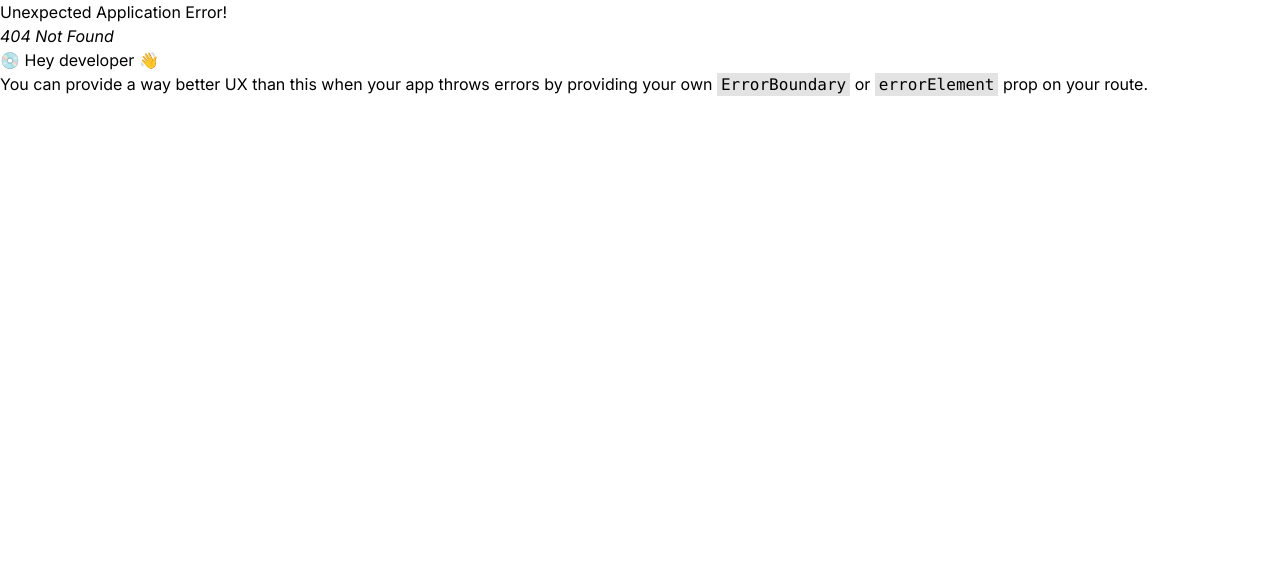
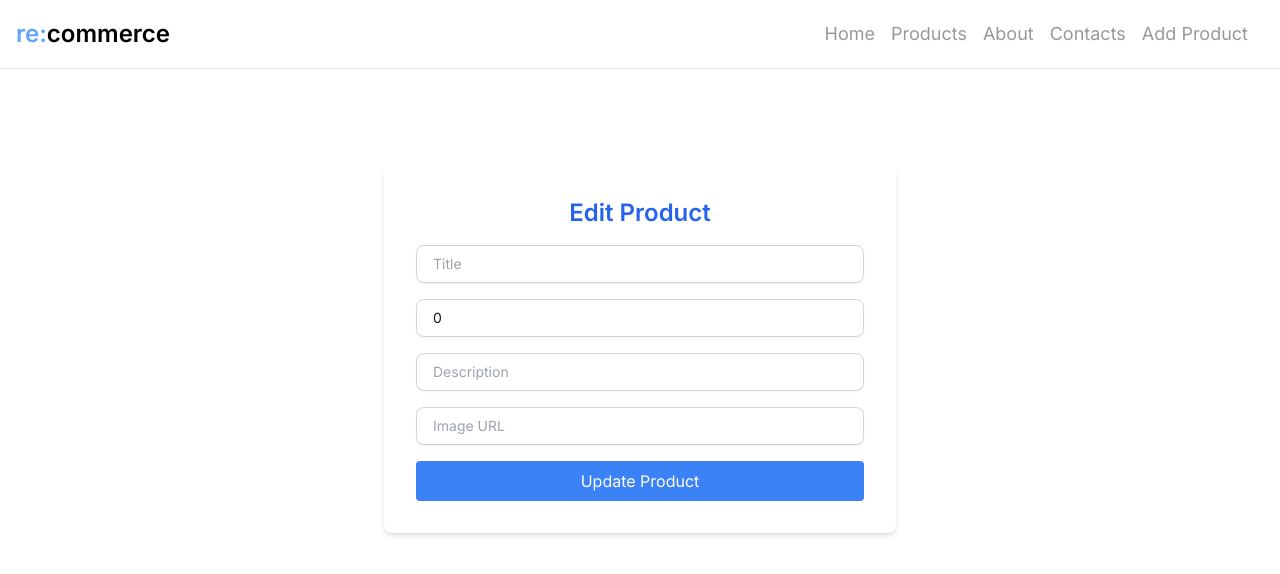
Before and after one commit to purelymessi/30.React-Router, a React (Vite) app: page /edit-product/1 in a window 1280 px wide. Before the commit this address had no page. Shown: the top 574 px of the page. Built offline with nearby package versions, Linux system fonts and the light colour scheme; no server answers.

Commit message:
added edit and remove product

```diff
--- a/src/App.jsx
+++ b/src/App.jsx
@@ -4,6 +4,7 @@ import Homepage from "./pages/home";
 import Productspage from "./pages/products";
 import SingleProduct from "./pages/single-product";
 import AddProductPage from "./pages/home/add product";
+import EditProductPage from "./pages/home/edit-product";
 
 export default function App() {
   const router = createBrowserRouter([
@@ -13,10 +14,11 @@ export default function App() {
       children: [
         { path: "/", element: <Homepage /> },
         { path: "/products", element: <Productspage /> },
-        { path: "/products/:productId", element: <SingleProduct /> },
         { path: "/about", element: <Productspage /> },
         { path: "/contacts", element: <Productspage /> },
+        { path: "/products/:productId", element: <SingleProduct /> },
         { path: "/add-product", element: <AddProductPage /> },
+        { path: "/edit-product/:productId", element: <EditProductPage /> },
       ],
     },
   ]);
--- a/src/components/Navbar/index.jsx
+++ b/src/components/Navbar/index.jsx
@@ -1,38 +1,20 @@
-import { useState, useEffect } from "react";
+import { useState } from "react";
 import { Link, useLocation } from "react-router-dom";
 import { FaBars, FaX } from "react-icons/fa6";
 
 const links = [
-  {
-    title: "Home",
-    href: "/",
-  },
-  {
-    title: "Products",
-    href: "/products",
-  },
-  {
-    title: "About",
-    href: "/about",
-  },
-  {
-    title: "Contacts",
-    href: "/contacts",
-  },
-  {
-    title: "Add Product",
-    href: "/add-product",
-  },
+  { title: "Home", href: "/" },
+  { title: "Products", href: "/products" },
+  { title: "About", href: "/about" },
+  { title: "Contacts", href: "/contacts" },
+  { title: "Add Product", href: "/add-product" },
+  { title: "", href: "/edit-product"},
 ];
 
 function Navbar() {
-  let location = useLocation();
+  const location = useLocation();
   const [isNavOpen, setIsNavOpen] = useState(false);
-  const handleNavToggle = () => {
-    setIsNavOpen(!isNavOpen);
-  };
-
-
+  const handleNavToggle = () => setIsNavOpen(!isNavOpen);
 
   return (
     <header className="bg-white border-b border-b-slate-200 py-4">
@@ -41,7 +23,7 @@ function Navbar() {
           re:<span className="text-black">commerce</span>
         </div>
         <ul
-          className={`fixed top-0 z-[5] transition-all duration-500  p-12 bg-white/50 backdrop-blur-md w-1/2 h-full md:static flex flex-col md:flex-row md:p-0  md:justify-end md:items-center gap-4 text-lg ${
+          className={`fixed top-0 z-[5] transition-all duration-500  p-12 bg-white/50 backdrop-blur-md w-1/2 h-full md:static flex flex-col md:flex-row md:p-0 md:justify-end md:items-center gap-4 text-lg ${
             isNavOpen ? "right-0" : "-right-full"
           }`}
         >
--- a/src/layout.jsx
+++ b/src/layout.jsx
@@ -8,6 +8,7 @@ function Layout() {
       <Navbar />
       <Outlet />
       <Toaster />
+
     </>
   );
 }
--- a/src/pages/home/add product/index.jsx
+++ b/src/pages/home/add product/index.jsx
@@ -15,7 +15,7 @@ const validationSchema = Yup.object({
 export default function AddProductPage({ addProduct }) {
   const handleSubmit = async (values, { resetForm, setSubmitting }) => {
     try {
-      const response = axios.post("http://localhost:3000/products", values);
+      const response = await axios.post("http://localhost:3000/products", values); // Await the response
       const newProduct = response.data;
 
       if (addProduct) {
@@ -23,8 +23,11 @@ export default function AddProductPage({ addProduct }) {
       }
 
       toast.success("Product added successfully!");
+      resetForm(); // Reset the form after successful submission
     } catch (error) {
       toast.error("Failed to add product");
+    } finally {
+      setSubmitting(false);
     }
   };
 
--- /dev/null
+++ b/src/pages/home/edit-product/index.jsx
@@ -0,0 +1,96 @@
+import { useState, useEffect } from "react";
+import { useParams, useNavigate } from "react-router-dom";
+import axios from "axios";
+import { toast, Toaster } from "react-hot-toast";
+
+export default function EditProductPage() {
+  const { productId } = useParams();
+  const navigate = useNavigate();
+  const [product, setProduct] = useState({
+    title: "",
+    price: 0,
+    description: "",
+    image: "",
+  });
+
+  useEffect(() => {
+    axios.get(`http://localhost:3000/products/${productId}`).then((res) => {
+      setProduct(res.data);
+    });
+  }, [productId]);
+
+  const handleInputChange = (e) => {
+    const { name, value } = e.target;
+    setProduct((prevProduct) => ({
+      ...prevProduct,
+      [name]: value,
+    }));
+  };
+
+  const handleUpdate = async () => {
+    try {
+      await axios.put(`http://localhost:3000/products/${productId}`, product);
+      toast.success("Product updated successfully!");
+      navigate("/products");
+    } catch (error) {
+      toast.error("Failed to update product.");
+    }
+  };
+
+  return (
+    <div className="container mt-24 flex justify-center">
+      <Toaster />
+      <div className="bg-white p-8 rounded-lg shadow-md w-full max-w-lg">
+        <h2 className="text-2xl font-semibold mb-4 text-center text-blue-600">
+          Edit Product
+        </h2>
+        <div className="mb-4">
+          <input
+            className="block w-full px-4 py-2 text-sm text-gray-900 bg-white border border-gray-300 rounded-lg shadow-sm focus:outline-none focus:ring-2 focus:ring-blue-500"
+            type="text"
+            name="title"
+            value={product.title}
+            onChange={handleInputChange}
+            placeholder="Title"
+          />
+        </div>
+        <div className="mb-4">
+          <input
+            className="block w-full px-4 py-2 text-sm text-gray-900 bg-white border border-gray-300 rounded-lg shadow-sm focus:outline-none focus:ring-2 focus:ring-blue-500"
+            type="number"
+            name="price"
+            value={product.price}
+            onChange={handleInputChange}
+            placeholder="Price"
+          />
+        </div>
+        <div className="mb-4">
+          <input
+            className="block w-full px-4 py-2 text-sm text-gray-900 bg-white border border-gray-300 rounded-lg shadow-sm focus:outline-none focus:ring-2 focus:ring-blue-500"
+            type="text"
+            name="description"
+            value={product.description}
+            onChange={handleInputChange}
+            placeholder="Description"
+          />
+        </div>
+        <div className="mb-4">
+          <input
+            className="block w-full px-4 py-2 text-sm text-gray-900 bg-white border border-gray-300 rounded-lg shadow-sm focus:outline-none focus:ring-2 focus:ring-blue-500"
+            type="text"
+            name="image"
+            value={product.image}
+            onChange={handleInputChange}
+            placeholder="Image URL"
+          />
+        </div>
+        <button
+          className="bg-blue-500 text-white w-full py-2 rounded hover:bg-blue-600 transition-colors"
+          onClick={handleUpdate}
+        >
+          Update Product
+        </button>
+      </div>
+    </div>
+  );
+}
--- a/src/pages/home/index.jsx
+++ b/src/pages/home/index.jsx
@@ -4,14 +4,15 @@ import axios from "axios";
 import Loading from "../../components/Loading";
 
 function Homepage() {
-  const [NewProducts, setNewProducts] = useState([]);
   const [products, setProducts] = useState([]);
 
-  const fetchProducts = () => {
-    axios.get("http://localhost:3000/products").then((res) => {
-      setNewProducts(res.data);
-      setProducts(res.data);
-    });
+  const fetchProducts = async () => {
+    try {
+      const response = await axios.get("http://localhost:3000/products");
+      setProducts(response.data);
+    } catch (error) {
+      console.error("Failed to fetch products:", error);
+    }
   };
 
   useEffect(() => {
--- a/src/pages/products/index.jsx
+++ b/src/pages/products/index.jsx
@@ -1,9 +1,62 @@
-function Productspage() {
+import { useEffect, useState } from "react";
+import { useNavigate } from "react-router-dom";
+import axios from "axios";
+import { toast, Toaster } from "react-hot-toast";
+
+export default function ProductsPage() {
+  const [products, setProducts] = useState([]);
+  const navigate = useNavigate();
+
+  useEffect(() => {
+    axios.get("http://localhost:3000/products").then((res) => {
+      setProducts(res.data);
+    });
+  }, []);
+
+  const handleDelete = async (productId) => {
+    try {
+      await axios.delete(`http://localhost:3000/products/${productId}`);
+      setProducts(products.filter(product => product.id !== productId));
+      toast.success("Product deleted successfully!");
+    } catch (error) {
+      toast.error("Failed to delete product.");
+    }
+  };
+
   return (
-    <div>
-      <h1>PRODUCTS</h1>
+    <div className="container mt-24">
+      <Toaster />
+      <h2 className="text-3xl font-semibold mb-8 text-center text-blue-600">
+        Products List
+      </h2>
+      <div className="grid grid-cols-1 sm:grid-cols-2 lg:grid-cols-3 gap-8">
+        {products.map((product) => (
+          <div key={product.id} className="bg-white p-4 rounded-lg shadow-md">
+            <img
+              src={product.image}
+              alt={product.title}
+              className="w-full h-48 object-cover rounded-md mb-4"
+            />
+            <h3 className="text-xl font-semibold mb-2">{product.title}</h3>
+            <p className="text-gray-700 mb-2">${product.price}</p>
+            <p className="text-gray-600 mb-4">{product.description}</p>
+            <div className="flex justify-between">
+              <button
+                className="bg-blue-500 text-white px-4 py-2 rounded hover:bg-blue-600 transition-colors"
+                onClick={() => navigate(`/edit-product/${product.id}`)}
+              >
+                Edit
+              </button>
+              <button
+                className="bg-red-500 text-white px-4 py-2 rounded hover:bg-red-600 transition-colors"
+                onClick={() => handleDelete(product.id)}
+              >
+                Delete
+              </button>
+            </div>
+          </div>
+        ))}
+      </div>
     </div>
   );
 }
-
-export default Productspage;
--- a/src/pages/single-product/index.jsx
+++ b/src/pages/single-product/index.jsx
@@ -9,7 +9,7 @@ export default function SingleProduct() {
   const [product, setProduct] = useState(null);
 
   useEffect(() => {
-    axios.get("http://localhost:3001/api/products/" + productId).then((res) => {
+    axios.get("http://localhost:3000/products/" + productId).then((res) => {
       setProduct(res.data);
     });
   }, []);
```
